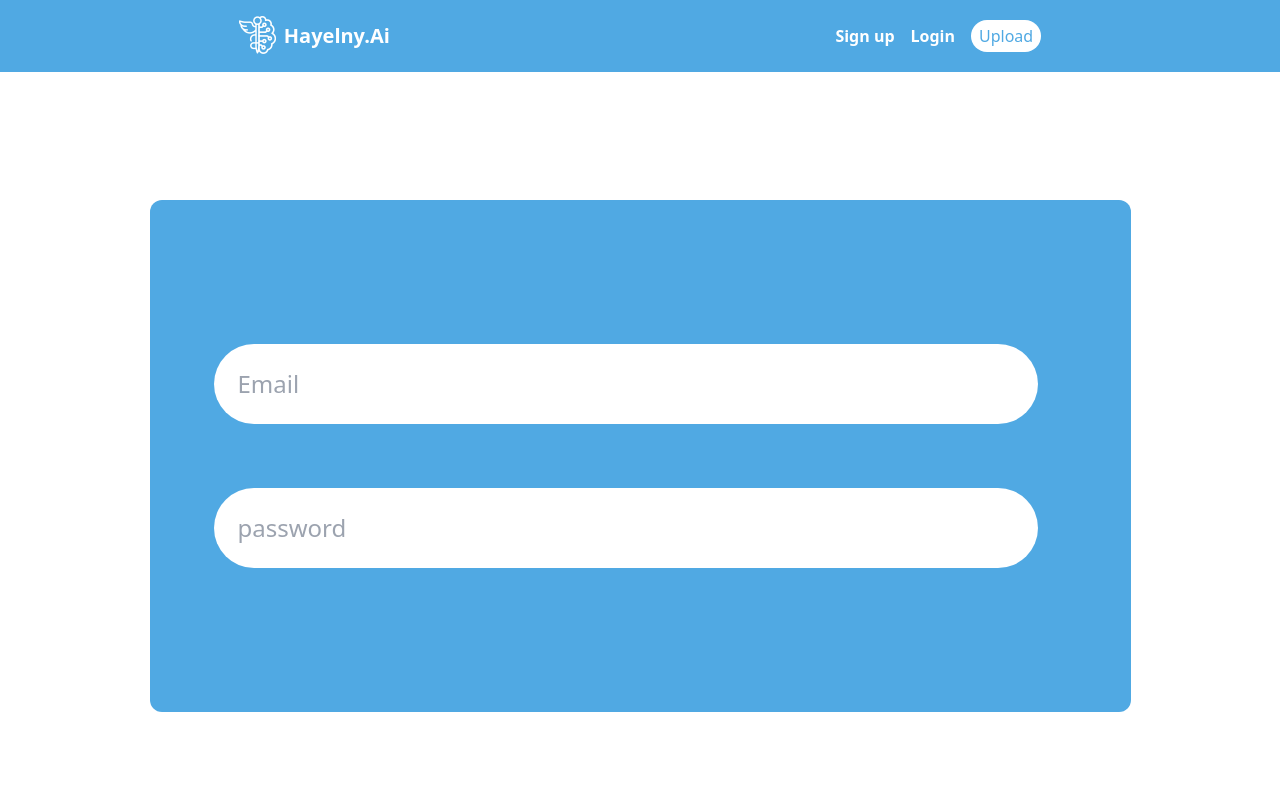
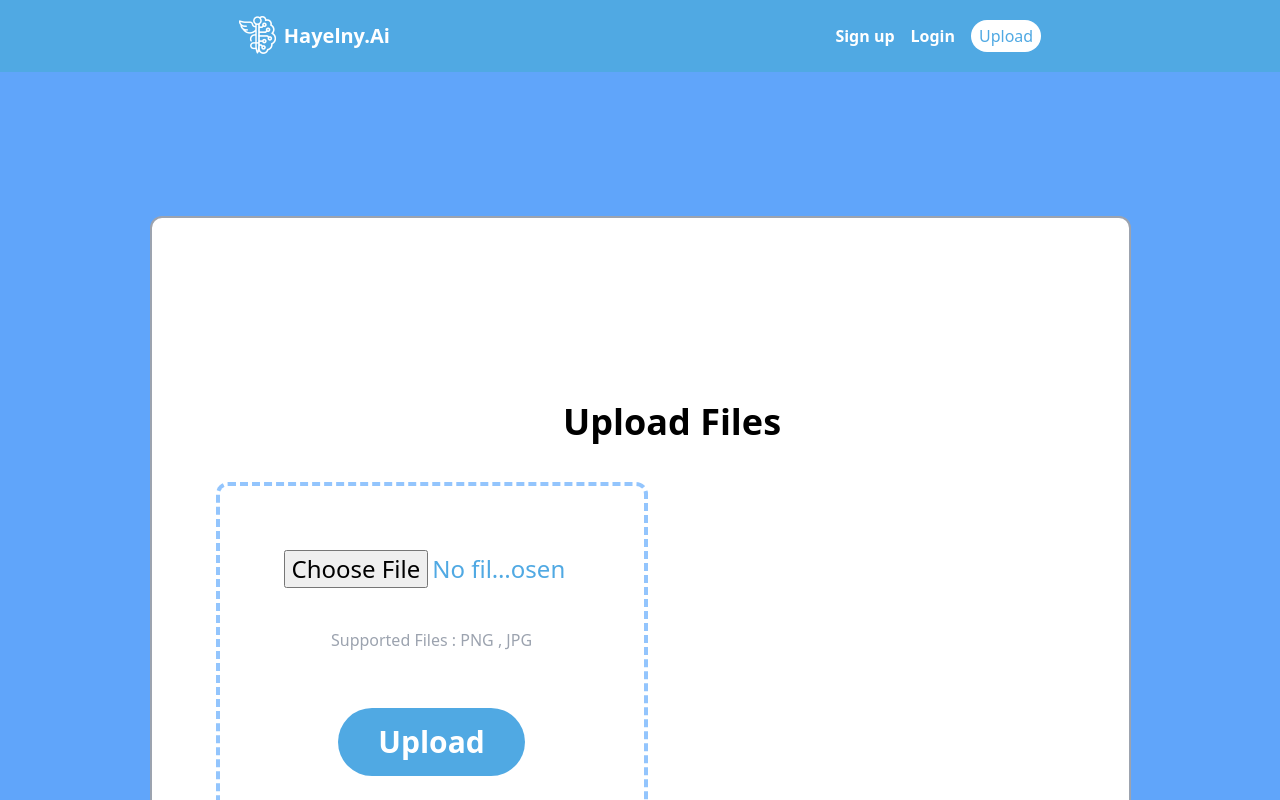
Before and after one commit to janyousssef/hayelny-frontend, a React (Vite) app: page /upload in a window 1280 px wide. Shown: the top 800 px of the page. Built offline with nearby package versions, Linux system fonts and the light colour scheme.

Commit message:
make upload page

```diff
--- a/src/App.jsx
+++ b/src/App.jsx
@@ -4,6 +4,7 @@ import Home from './components/Home'
 import Navbar from './components/Navbar'
 import Login from './components/Login'
 import Register from './components/Register'
+import Upload from './components/Upload'
 function App() {
 
   return (
@@ -14,7 +15,7 @@ function App() {
           <Route path="/" element={<Home />} />
           <Route path="/login" element={<Login />} />
           <Route path="/register" element={<Register />} />
-          <Route path="/upload" element={<Login />} />
+          <Route path="/upload" element={<Upload />} />
         </Routes>
       </Router>
     </>
--- a/src/components/Login.jsx
+++ b/src/components/Login.jsx
@@ -7,7 +7,11 @@ const Login = () => {
         <div className="flex flex-col justify-end items-end gap-16 w-[824px]">
             <input type="email" className='text-[#50A9E3] bg-white rounded-full  p-6 text-2xl w-full ' placeholder='Email' />
             <input type="password" className='text-[#50A9E3] bg-white rounded-full  p-6 text-2xl w-full ' placeholder='password' />
+            <div className='flex self-center'>
+                <button className='px-10 py-4 bg-white rounded-full text-[#50A9E3] font-semibold text-3xl'>Login</button>
+            </div>
         </div>
+
         </div>
     </div>
   )
--- /dev/null
+++ b/src/components/Upload.jsx
@@ -0,0 +1,20 @@
+import React from 'react'
+
+const Upload = () => {
+  return (
+        <div className="flex justify-center items-center bg-blue-400 py-36">
+    <div className="bg-white border-gray-400 border-2 rounded-xl py-36 pl-16 w-[981px] ">
+        <h2 className='text-center my-10 text-4xl font-semibold'>Upload Files</h2>
+        <div className="flex flex-col justify-center items-center gap-4 w-[432px] border-4 border-dashed border-blue-300 rounded-xl p-10">
+            <input type="file" className='text-[#50A9E3] bg-white rounded-full  p-6 text-2xl w-full ' placeholder='Email' />
+            <p className='text-gray-400'>Supported Files : PNG , JPG</p>
+            <div className='flex self-center'>
+                <button className='px-10 py-4 my-10 bg-[#50A9E3] rounded-full text-white font-semibold text-3xl'>Upload</button>
+            </div>
+        </div>
+        </div>
+    </div>
+  )
+}
+
+export default Upload
```
